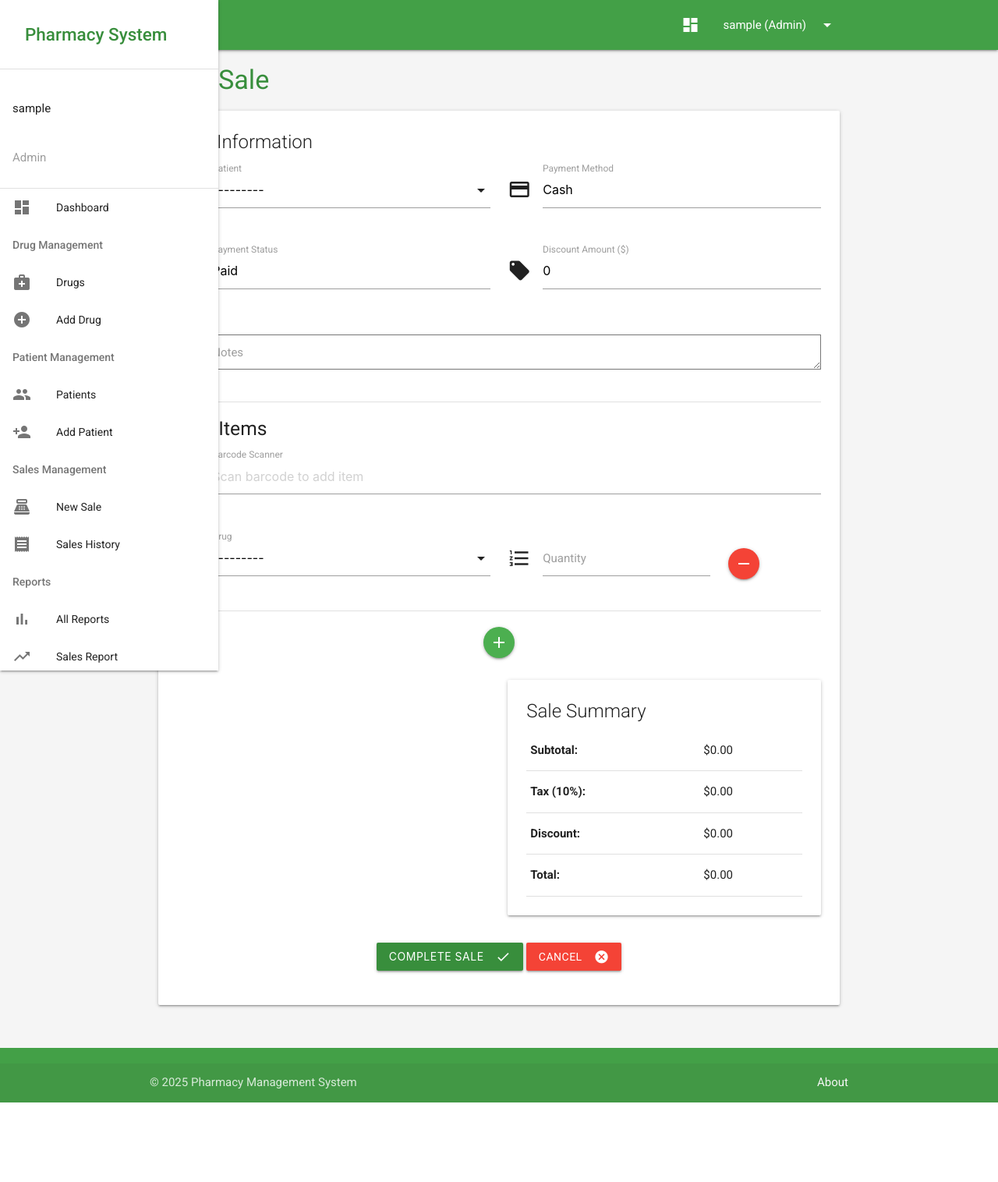
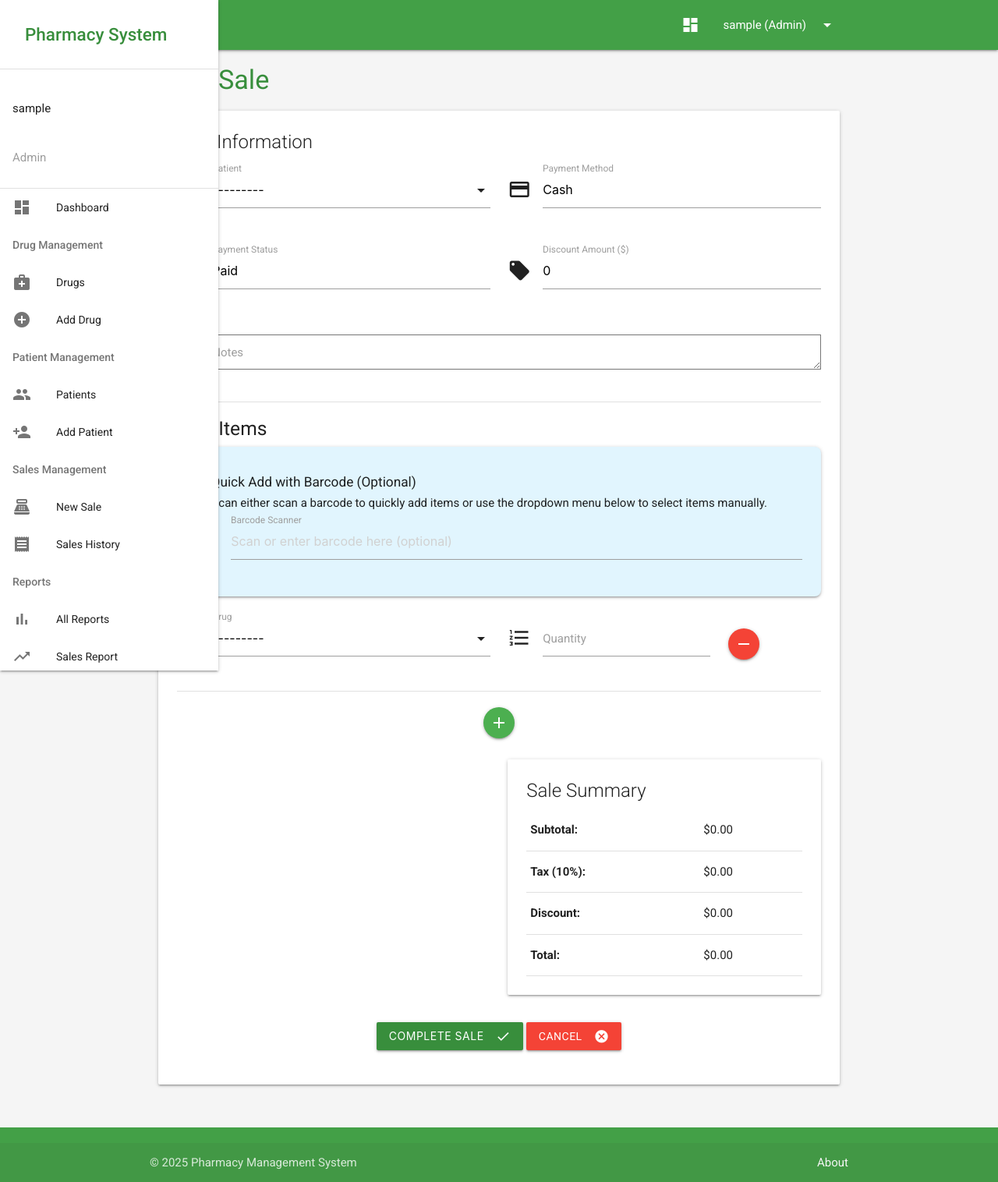
Before and after one commit to PMS12343/take-it, a Django app: page /sales/new/ in a window 1280 px wide. Shown: the whole page at 78% size. Before the commit the page ends 1414 px from the top, so only its background shows below. Run offline with Django 4.2, Linux system fonts and the light colour scheme; a user stored in the database is signed in; tables that the repository leaves empty hold one stand-in row (values such as "Sample post"); some libraries are stand-ins or nearby versions.

Commit message:
Enhance sales form validation and barcode scanning:  Improved error handling, added patient selection requirement, made barcode scanning optional with better UI/UX.
Replit-Commit-Author: Agent
Replit-Commit-Session-Id: 3c2daeb6-2392-4764-a541-5070dff4f0ef
Replit-Commit-Screenshot-Url: https://storage.googleapis.com/screenshot-production-us-central1/b4720288-42d9-40bf-9e3c-cc01f7cd26bd/d3fe7be7-a43c-4e2d-b046-d8bccc370330.jpg

```diff
--- a/pharmacy_app/forms.py
+++ b/pharmacy_app/forms.py
@@ -74,7 +74,7 @@ class DrugForm(forms.ModelForm):
         widgets = {
             'name': forms.TextInput(attrs={'class': 'form-control'}),
             'brand': forms.TextInput(attrs={'class': 'form-control'}),
-            'barcode': forms.TextInput(attrs={'class': 'form-control', 'placeholder': 'Scan or enter barcode'}),
+            'barcode': forms.TextInput(attrs={'class': 'form-control', 'placeholder': 'Scan or enter barcode (optional)'}),
             'description': forms.Textarea(attrs={'class': 'form-control', 'rows': 3}),
             'category': forms.Select(attrs={'class': 'form-control'}),
             'stock_quantity': forms.NumberInput(attrs={'class': 'form-control'}),
--- a/pharmacy_app/static/js/sales.js
+++ b/pharmacy_app/static/js/sales.js
@@ -289,6 +289,7 @@ function setupFormValidation() {
     if (!saleForm) return;
 
     saleForm.addEventListener('submit', function(event) {
+        console.log('Form submission validation');
         let isValid = true;
         let hasItems = false;
 
@@ -304,10 +305,11 @@ function setupFormValidation() {
             if (drugSelect && drugSelect.value && quantityInput && parseInt(quantityInput.value) > 0) {
                 hasItems = true;
 
-                // Check stock availability
+                // Check stock availability only if we have stock data
                 if (row.dataset.stock && parseInt(quantityInput.value) > parseInt(row.dataset.stock)) {
                     isValid = false;
                     quantityInput.classList.add('invalid');
+                    M.toast({html: `Not enough stock for selected drug. Available: ${row.dataset.stock}`, classes: 'red'});
                 }
             }
         });
@@ -317,9 +319,19 @@ function setupFormValidation() {
             isValid = false;
         }
 
+        // Check if patient is selected
+        const patientSelect = document.getElementById('id_patient');
+        if (patientSelect && !patientSelect.value) {
+            M.toast({html: 'Please select a patient', classes: 'red'});
+            isValid = false;
+        }
+
         if (!isValid) {
+            console.log('Form validation failed');
             event.preventDefault();
             M.toast({html: 'Please correct the errors before submitting', classes: 'red'});
+        } else {
+            console.log('Form validation successful');
         }
     });
 }
@@ -331,8 +343,11 @@ function setupBarcodeScanner() {
     const barcodeInput = document.getElementById('barcode_scanner');
     if (!barcodeInput) return;
 
-    // Focus on the barcode input when the page loads
-    setTimeout(() => barcodeInput.focus(), 500);
+    // Add helper text to indicate barcode is optional
+    const helperText = document.createElement('span');
+    helperText.className = 'helper-text';
+    helperText.textContent = '(Optional) You can also add items manually using the dropdown below';
+    barcodeInput.parentNode.appendChild(helperText);
 
     // Handle barcode input
     barcodeInput.addEventListener('keydown', function(e) {
@@ -348,10 +363,17 @@ function setupBarcodeScanner() {
         }
     });
 
-    // Re-focus on barcode scanner after any click on the page
-    document.addEventListener('click', function() {
-        setTimeout(() => barcodeInput.focus(), 100);
-    });
+    // Add a dedicated scanner button
+    const scannerIcon = barcodeInput.previousElementSibling;
+    if (scannerIcon) {
+        scannerIcon.style.cursor = 'pointer';
+        scannerIcon.addEventListener('click', function() {
+            barcodeInput.focus();
+        });
+    }
+
+    // Remove auto-focus behavior to make it clear barcode is optional
+    // The user can click on the scanner icon or field when they want to use it
 }
 
 /**
--- a/pharmacy_app/templates/sales/new.html
+++ b/pharmacy_app/templates/sales/new.html
@@ -69,11 +69,17 @@
 
                     <h5>Sale Items</h5>
 
-                    <div class="row">
-                        <div class="input-field col s12">
-                            <i class="material-icons prefix">qr_code_scanner</i>
-                            <input id="barcode_scanner" type="text" placeholder="Scan barcode to add item" autocomplete="off">
-                            <label for="barcode_scanner">Barcode Scanner</label>
+                    <div class="card-panel light-blue lighten-5">
+                        <div class="row" style="margin-bottom: 0;">
+                            <div class="col s12">
+                                <h6><i class="material-icons tiny">info</i> Quick Add with Barcode (Optional)</h6>
+                                <p>You can either scan a barcode to quickly add items or use the dropdown menu below to select items manually.</p>
+                            </div>
+                            <div class="input-field col s12">
+                                <i class="material-icons prefix">qr_code_scanner</i>
+                                <input id="barcode_scanner" type="text" placeholder="Scan or enter barcode here (optional)" autocomplete="off">
+                                <label for="barcode_scanner">Barcode Scanner</label>
+                            </div>
                         </div>
                     </div>
 
--- a/pharmacy_app/views.py
+++ b/pharmacy_app/views.py
@@ -983,7 +983,17 @@ def get_drug_by_barcode(request):
     try:
         # Make sure barcode is not empty when searching
         if barcode.strip():
-            drug = Drug.objects.get(barcode=barcode, is_active=True)
+            try:
+                # First try to find a drug with exact barcode match
+                drug = Drug.objects.get(barcode=barcode, is_active=True)
+            except Drug.DoesNotExist:
+                # If not found, try to find a drug with barcode containing the search term
+                # This is more forgiving for partial barcode scans
+                drugs = Drug.objects.filter(barcode__icontains=barcode, is_active=True)
+                if drugs.exists():
+                    drug = drugs.first()
+                else:
+                    return JsonResponse({'error': 'No drug found with this barcode', 'success': False}, status=404)
 
             data = {
                 'id': drug.id,
@@ -996,6 +1006,9 @@ def get_drug_by_barcode(request):
                 'success': True
             }
 
+            # Log successful scan for debugging
+            print(f"Successfully found drug by barcode: {barcode} -> {drug.name}")
+
             return JsonResponse(data)
         else:
             return JsonResponse({'error': 'Empty barcode provided', 'success': False}, status=400)
```
